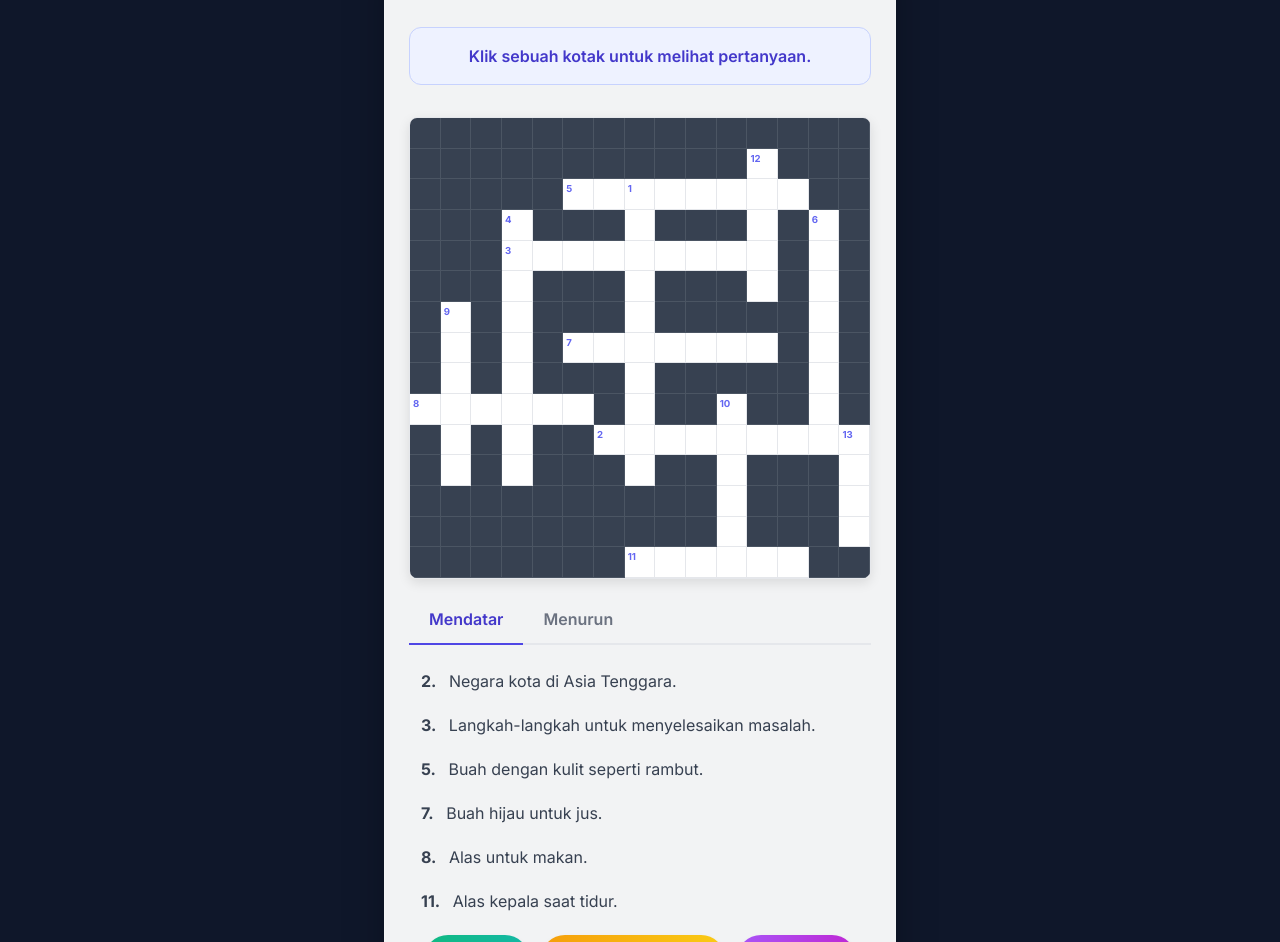
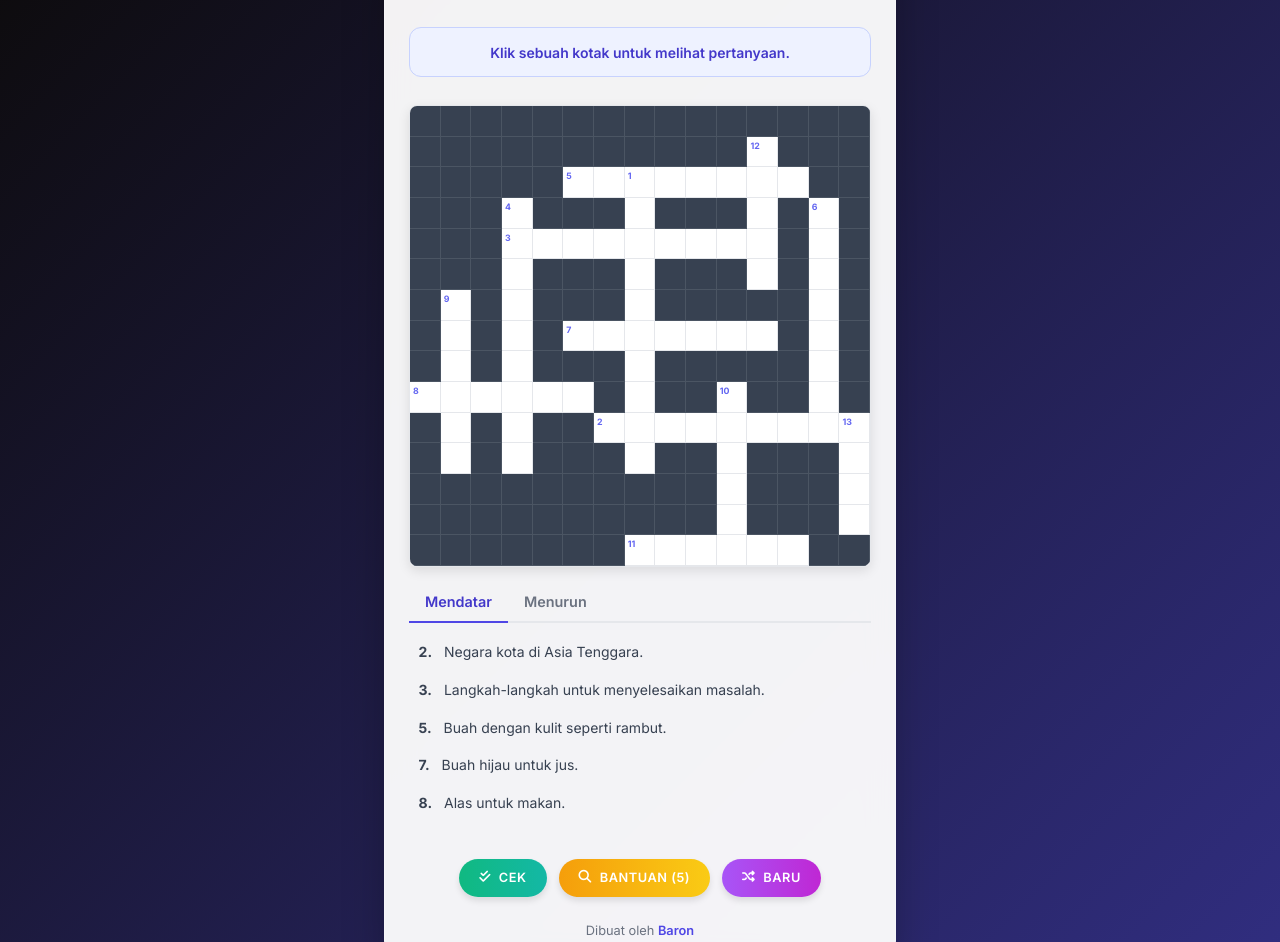
Before and after one commit to kylorond/baron, a plain HTML site: page index.html in a window 1280 px wide. Shown: the part 110-1052 px from the top of the page. Drawn offline with nearby package versions, Linux system fonts and the light colour scheme.

Commit message:
Update style.css

```diff
--- a/style.css
+++ b/style.css
@@ -4,59 +4,12 @@
             from { opacity: 0; transform: translateY(10px); }
             to { opacity: 1; transform: translateY(0); }
         }
-        @keyframes pulse {
-            0% { box-shadow: 0 0 0 0 rgba(234, 179, 8, 0.7); }
-            70% { box-shadow: 0 0 0 10px rgba(234, 179, 8, 0); }
-            100% { box-shadow: 0 0 0 0 rgba(234, 179, 8, 0); }
-        }
-        @keyframes subtle-gradient {
-            0% { background-position: 0% 50% }
-            50% { background-position: 100% 50% }
-            100% { background-position: 0% 50% }
-        }
-        @keyframes morph {
-            0% { border-radius: 60% 40% 30% 70% / 60% 30% 70% 40%; transform: rotate(0deg); }
-            50% { border-radius: 30% 60% 70% 40% / 50% 60% 30% 60%; transform: rotate(180deg); }
-            100% { border-radius: 60% 40% 30% 70% / 60% 30% 70% 40%; transform: rotate(360deg); }
-        }
 
         body {
             font-family: 'Inter', sans-serif;
             overscroll-behavior: none;
-            background-color: #0f172a;
-        }
-
-        #background-graphics {
-            position: fixed;
-            top: 0;
-            left: 0;
-            width: 100%;
-            height: 100%;
-            z-index: -1;
-            overflow: hidden;
-            background: #0f172a;
-        }
-        .blob {
-            position: absolute;
-            background-size: 400% 400%;
-            animation: subtle-gradient 15s ease infinite, morph 20s ease-in-out infinite;
-            opacity: 0.5;
-            filter: blur(50px);
-        }
-        .blob1 {
-            width: 500px;
-            height: 500px;
-            top: -150px;
-            left: -200px;
-            background-image: linear-gradient(125deg, #4f46e5, #c026d3, #1e1b4b);
-        }
-        .blob2 {
-            width: 400px;
-            height: 400px;
-            bottom: -100px;
-            right: -150px;
-            animation-delay: 5s;
-            background-image: linear-gradient(125deg, #be185d, #4f46e5, #1e1b4b);
+            background-color: #0c0a09;
+            background-image: linear-gradient(135deg, #0c0a09 0%, #312e81 100%);
         }
 
         .main-container {
@@ -71,13 +24,13 @@
         .header-title {
             font-family: 'Poppins', sans-serif;
             font-weight: 700;
-            background: linear-gradient(135deg, #312e81, #9d174d);
+            background: linear-gradient(135deg, #1e1b4b, #5b21b6);
             -webkit-background-clip: text;
             -webkit-text-fill-color: transparent;
         }
         .grid-wrapper {
             width: 100%;
-            max-width: 500px;
+            max-width: 480px;
             margin: 0 auto;
         }
         .grid-container {
@@ -102,42 +55,43 @@
         }
         .grid-cell input {
             width: 100%; height: 100%; border: none; text-align: center;
-            font-size: clamp(0.75rem, 3.5vw, 1.125rem);
+            font-size: clamp(0.7rem, 3.5vw, 1.1rem);
             font-weight: 600; text-transform: uppercase;
             padding: 0; background-color: transparent; outline: none;
             color: #1f2937;
         }
         .grid-cell.empty { background-color: #374151; border-color: #4b5563; }
         .grid-cell .number-label {
-            position: absolute; top: 3px; left: 3px;
-            font-size: clamp(0.5rem, 1.5vw, 0.6rem);
+            position: absolute; top: 2px; left: 3px;
+            font-size: clamp(0.45rem, 1.5vw, 0.55rem);
             color: #6366f1; font-weight: 700;
         }
 
         .active-clue-display {
             background-color: #eef2ff;
             border-radius: 12px;
-            padding: 0.75rem 1.25rem;
-            margin-bottom: 1rem;
+            padding: 0.5rem 1rem;
+            margin-bottom: 0.75rem;
             text-align: center;
             font-weight: 600;
             color: #4338ca;
-            min-height: 58px;
+            min-height: 50px;
             display: flex;
             align-items: center;
             justify-content: center;
             transition: all 0.3s;
             border: 1px solid #c7d2fe;
+            font-size: 0.875rem;
         }
 
         .tab-nav {
             display: flex;
             border-bottom: 2px solid #e5e7eb;
-            margin-bottom: 1rem;
+            margin-bottom: 0.75rem;
         }
         .tab-button {
-            padding: 0.75rem 1.25rem; cursor: pointer; border: none;
-            background: none; font-size: 1rem; font-weight: 600;
+            padding: 0.5rem 1rem; cursor: pointer; border: none;
+            background: none; font-size: 0.9rem; font-weight: 600;
             color: #6b7280; position: relative; transition: color 0.2s ease-in-out;
         }
         .tab-button::after {
@@ -149,9 +103,9 @@
         .tab-button.active::after { transform: scaleX(1); }
         .clue-panel { display: none; }
         .clue-panel.active { display: block; }
-        .clue-container { max-height: 250px; overflow-y: auto; padding-right: 10px; }
+        .clue-container { max-height: 200px; overflow-y: auto; padding-right: 10px; font-size: 0.875rem; }
         .clue {
-            cursor: pointer; padding: 0.5rem 0.75rem; border-radius: 8px;
+            cursor: pointer; padding: 0.4rem 0.6rem; border-radius: 6px;
             transition: all 0.2s; color: #374151;
         }
         .clue:hover { background-color: #e0e7ff; }
@@ -166,19 +120,20 @@
         .focused-cell {
             background-color: #fef08a !important;
             outline: 3px solid #f59e0b;
-            z-index: 10; animation: pulse 1.5s infinite;
+            z-index: 10;
         }
         .correct { color: #15803d !important; background-color: #dcfce7 !important; }
         .incorrect { color: #b91c1c !important; background-color: #fee2e2 !important; }
 
         .action-button {
-            padding: 0.75rem 1.5rem; border-radius: 50px; font-weight: 600;
+            padding: 0.6rem 1.25rem; border-radius: 50px; font-weight: 600;
             color: white;
             text-transform: uppercase; letter-spacing: 0.5px;
             transition: all 0.2s ease-in-out;
             box-shadow: 0 4px 6px rgba(0,0,0,0.1); border: none;
             display: flex; align-items: center; justify-content: center; gap: 0.5rem;
             background-size: 200% auto;
+            font-size: 0.8rem;
         }
         .action-button:hover { transform: translateY(-2px) scale(1.02); box-shadow: 0 6px 12px rgba(0,0,0,0.15); background-position: right center; }
 
@@ -189,7 +144,7 @@
 
         .footer {
             text-align: center; margin-top: 1.5rem;
-            font-size: 0.875rem; color: #6b7280;
+            font-size: 0.8rem; color: #6b7280;
         }
         .footer a { color: #4f46e5; font-weight: 600; text-decoration: none; }
         .footer a:hover { text-decoration: underline; }
```
